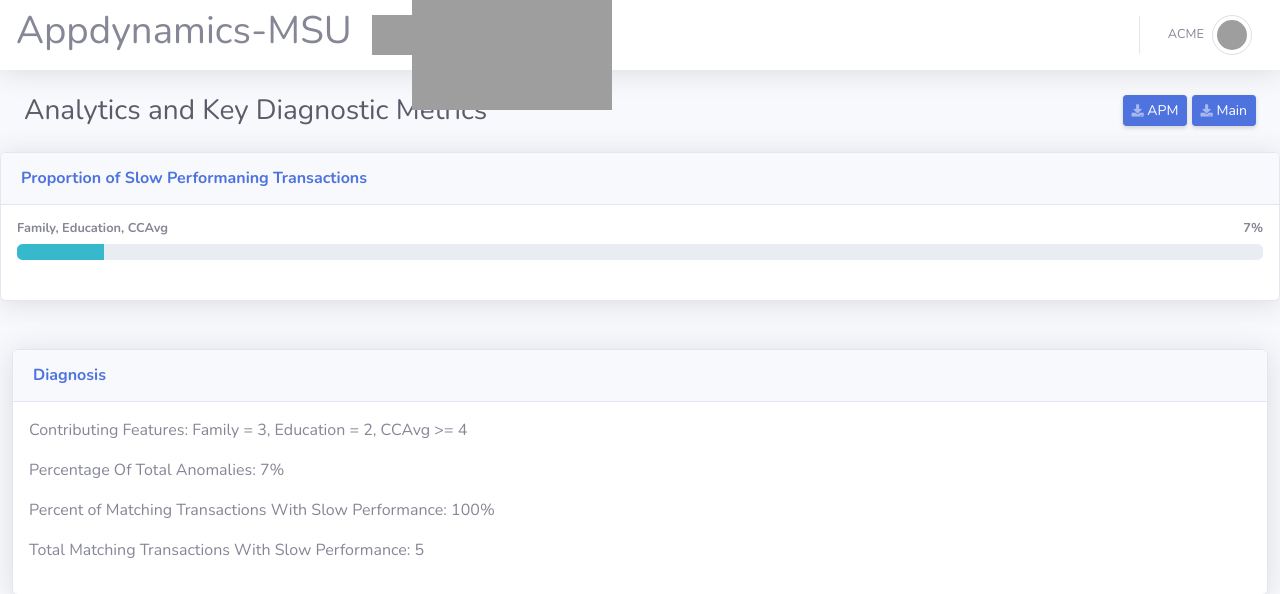
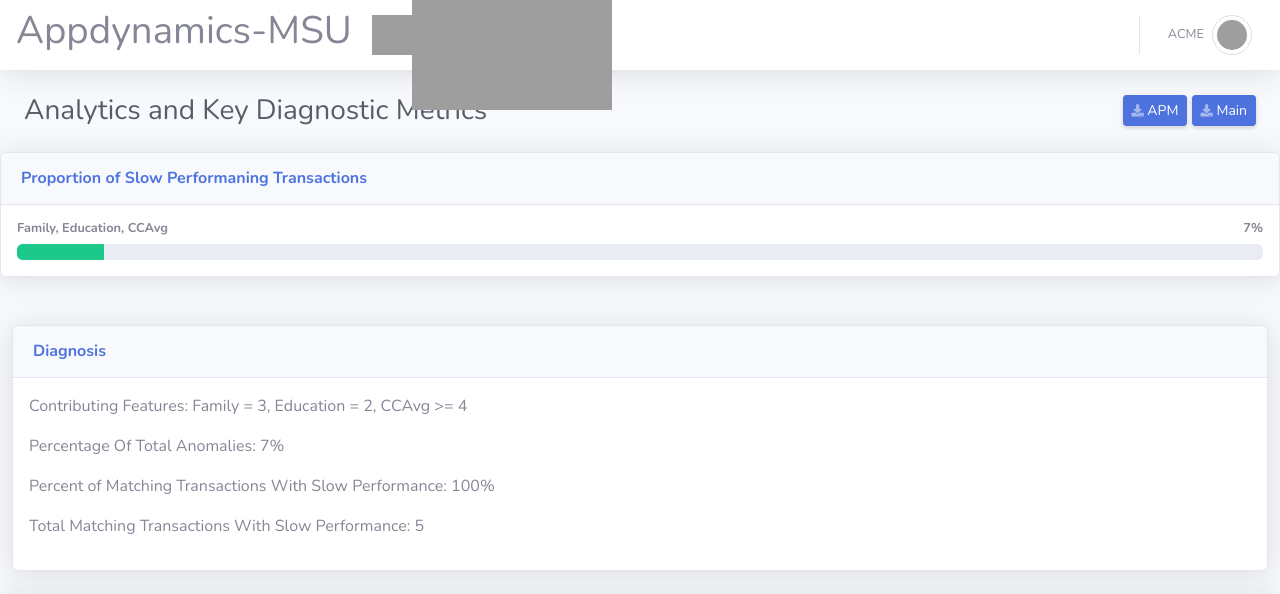
Before and after one commit to aecolumna/Segmented-Data-Anomaly-Detection, a Node server app: template appDynMockup/views/family_3_edu_2_ccavg_4.ejs in a window 1280 px wide. Shown: the top 594 px of the page. Run offline with Node 20, Linux system fonts and the light colour scheme; the template is opened without the code that fills it, so the values that code supplies are empty; some libraries are stand-ins or nearby versions; grey boxes are pictures that could not be loaded.

Commit message:
Match new colors in individual pages

```diff
--- a/appDynMockup/views/family_3_edu_2_ccavg_4.ejs
+++ b/appDynMockup/views/family_3_edu_2_ccavg_4.ejs
@@ -129,8 +129,8 @@
                 </div>
                 <div class="card-body">
                   <h4 class="small font-weight-bold">Family, Education, CCAvg <span class="float-right">7%</span></h4>
-                  <div class="progress mb-4">
-                    <div class="progress-bar bg-info" role="progressbar" style="width: 7%" aria-valuenow="7" aria-valuemin="0" aria-valuemax="100"></div>
+                  <div class="progress">
+                    <div class="progress-bar bg-success" role="progressbar" style="width: 7%" aria-valuenow="7" aria-valuemin="0" aria-valuemax="100"></div>
                   </div>
 
                   </div>
--- a/appDynMockup/views/family_zip_ccavg_mortgage_edu.ejs
+++ b/appDynMockup/views/family_zip_ccavg_mortgage_edu.ejs
@@ -130,7 +130,7 @@
                 <div class="card-body">
                   <h4 class="small font-weight-bold">Mortgage, Family, Education, CCAvg <span class="float-right">13%</span></h4>
                   <div class="progress mb-4">
-                    <div class="progress-bar bg-success" role="progressbar" style="width: 13%" aria-valuenow="13" aria-valuemin="0" aria-valuemax="100"></div>
+                    <div class="progress-bar bg-info" role="progressbar" style="width: 13%" aria-valuenow="13" aria-valuemin="0" aria-valuemax="100"></div>
                   </div>
 
                   </div>
--- a/appDynMockup/views/mortgage_income.ejs
+++ b/appDynMockup/views/mortgage_income.ejs
@@ -130,7 +130,7 @@
                 <div class="card-body">
                   <h4 class="small font-weight-bold">Mortgage, Income <span class="float-right">44%</span></h4>
                   <div class="progress mb-4">
-                    <div class="progress-bar" role="progressbar" style="width: 44%" aria-valuenow="44" aria-valuemin="0" aria-valuemax="100"></div>
+                    <div class="progress-bar bg-gradient-danger" role="progressbar" style="width: 44%" aria-valuenow="44" aria-valuemin="0" aria-valuemax="100"></div>
                   </div>
 
                   </div>
--- a/appDynMockup/views/zip_code_91107.ejs
+++ b/appDynMockup/views/zip_code_91107.ejs
@@ -130,7 +130,7 @@
                 <div class="card-body">
                   <h4 class="small font-weight-bold">Zip Code <span class="float-right">7%</span></h4>
                   <div class="progress mb-4">
-                    <div class="progress-bar bg-danger" role="progressbar" style="width: 7%" aria-valuenow="7" aria-valuemin="0" aria-valuemax="100"></div>
+                    <div class="progress-bar bg-primary" role="progressbar" style="width: 7%" aria-valuenow="7" aria-valuemin="0" aria-valuemax="100"></div>
                   </div>
 
                 </div>
--- a/appDynMockup/views/zip_code_94720_edu_1.ejs
+++ b/appDynMockup/views/zip_code_94720_edu_1.ejs
@@ -130,7 +130,7 @@
                 <div class="card-body">
                   <h4 class="small font-weight-bold">Zip Code, Education <span class="float-right">28%</span></h4>
                   <div class="progress mb-4">
-                    <div class="progress-bar bg-warning" role="progressbar" style="width: 28%" aria-valuenow="28" aria-valuemin="0" aria-valuemax="100"></div>
+                    <div class="progress-bar bg-gradient-warning" role="progressbar" style="width: 28%" aria-valuenow="28" aria-valuemin="0" aria-valuemax="100"></div>
                   </div>
 
                   </div>
```
